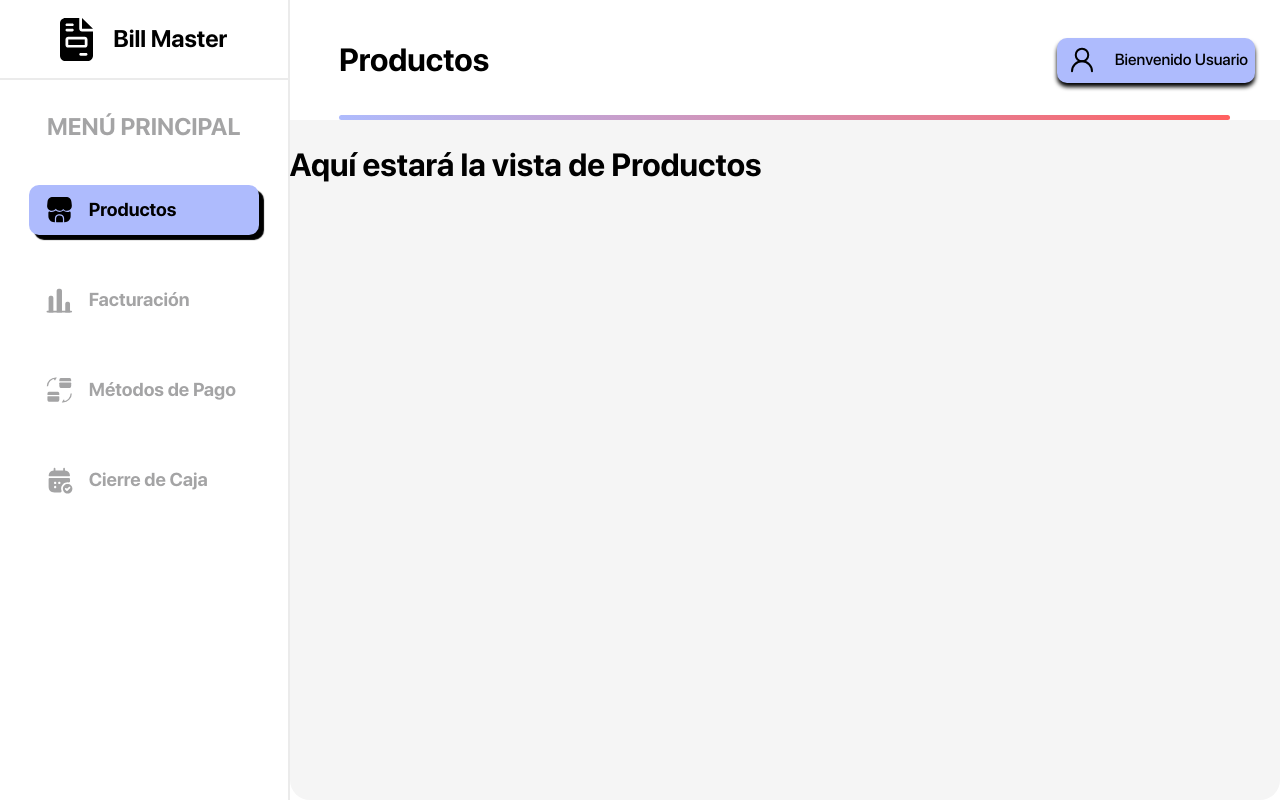
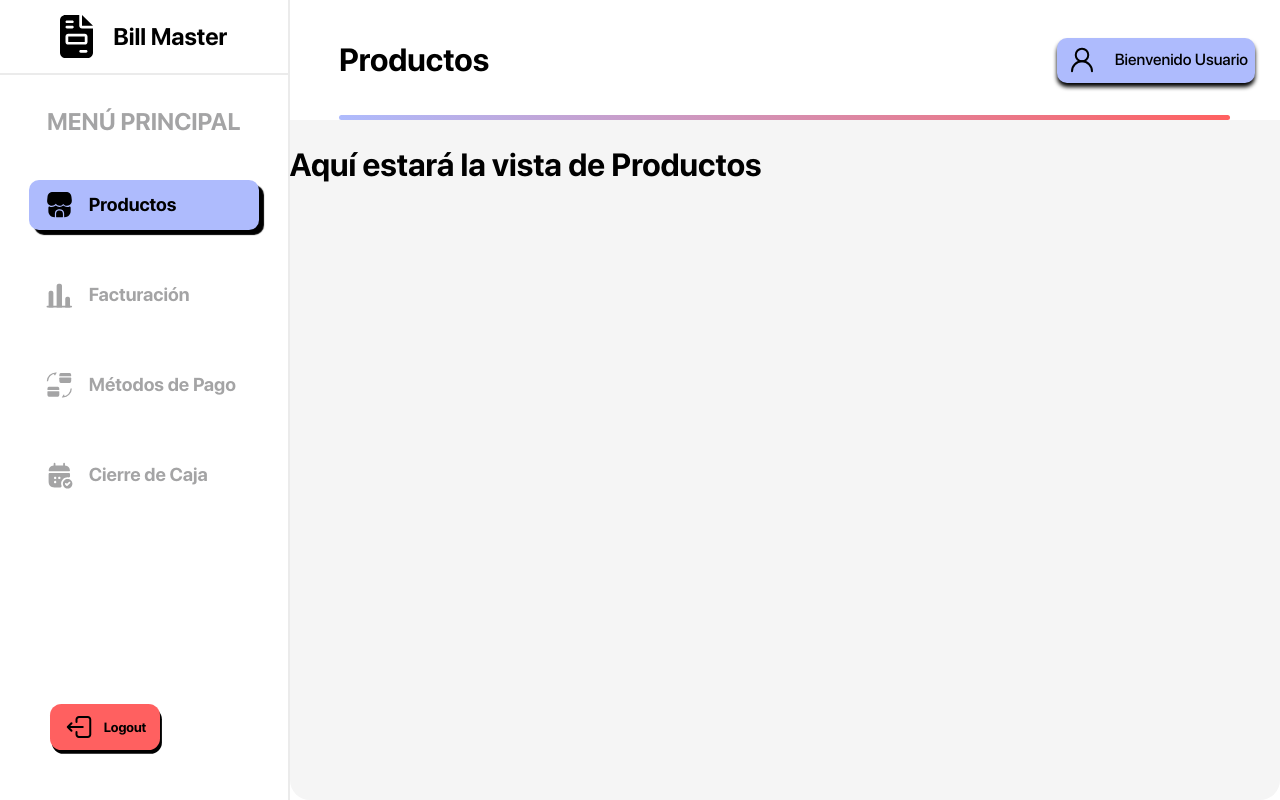
Before and after one commit to Luisrome01/BillMasterVue, a Vue app: page /main in a window 1280 px wide. Built offline with nearby package versions, Linux system fonts and the light colour scheme.

Commit message:
Agregar botón "Logout" en NavBar

```diff
--- a/src/components/navBar/navBar.vue
+++ b/src/components/navBar/navBar.vue
@@ -89,13 +89,24 @@
                 </h3>
             </div>
         </div>
+        <div class="nav-last-link">
+            <router-link to="/" style="text-decoration: none">
+                <BtnGeneral text="Logout" color="#ff6060" :onHoverColor="'#c54444'" class="NavBarLogout"
+                    :img="logoutLogo" />
+            </router-link>
+        </div>
     </nav>
 </template>
 
 <script>
 import { reactive } from 'vue';
+import BtnGeneral from '../buttons/BtnGeneral.vue';
+import logoutLogo from '../../assets/tabler_logout.svg';
 
 export default {
+    components: {
+        BtnGeneral
+    },
     props: ['componenteActivo'],
     setup(props, { emit }) {
         const baseLogoColor = "#A4A4A5";
@@ -117,7 +128,6 @@ export default {
         }
 
         function setComponenteActivo(componente) {
-            console.log('Componente activo cambiado a:', componente);
             emit('update:componenteActivo', componente);
         }
 
@@ -141,12 +151,12 @@ export default {
             handleMouseEnter,
             handleMouseLeave,
             getStyle,
-            setComponenteActivo
+            setComponenteActivo,
+            logoutLogo: logoutLogo
         };
     }
 };
 </script>
-
 
 <style scoped>
 @font-face {
```
